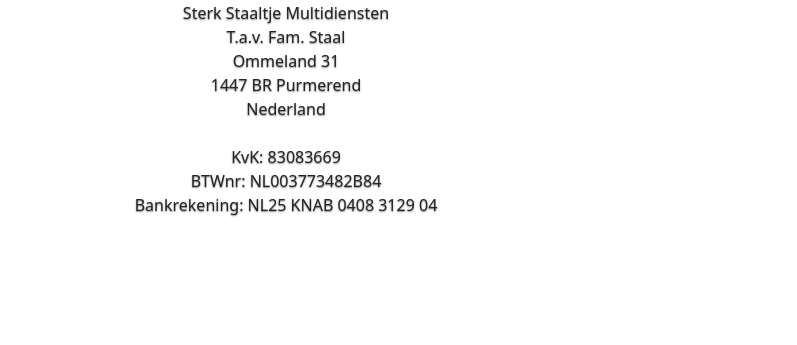
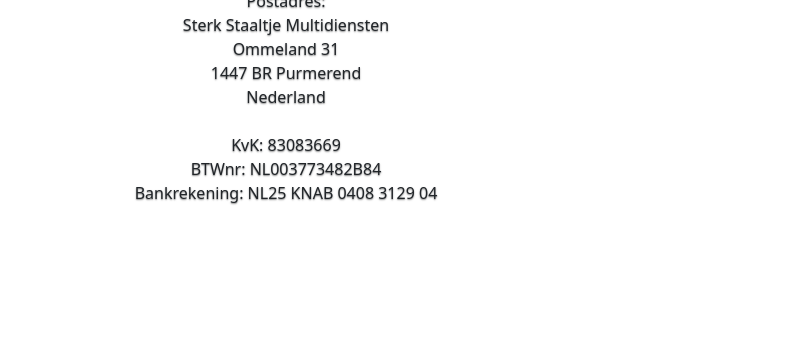
Before and after one commit to flits/site-handigmannetje.nl, a plain HTML site: page src/public_html/contact.html in a window 1280 px wide. Shown: the part 455-800 px from the top of the page, without its empty margins (354-1151 px from the left). Drawn offline with Linux system fonts and the light colour scheme.

Commit message:
Update contact.html
done

```diff
--- a/src/public_html/contact.html
+++ b/src/public_html/contact.html
@@ -58,7 +58,6 @@
   <div>
     Postadres:<br>
     Sterk Staaltje Multidiensten<br>
-    T.a.v. Fam. Staal<br>
     Ommeland 31<br>
     1447 BR Purmerend<br>
     Nederland<br>
```
